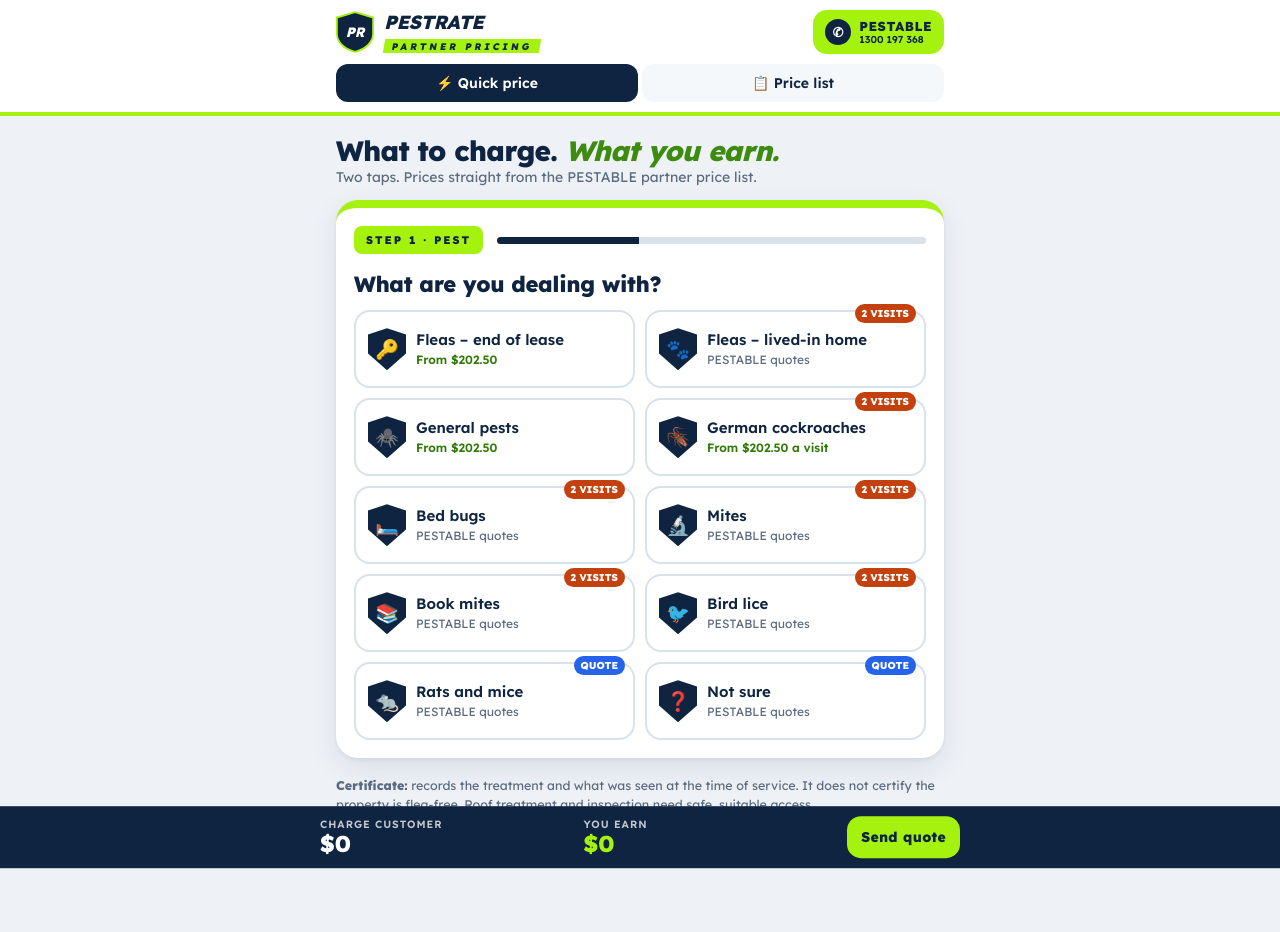
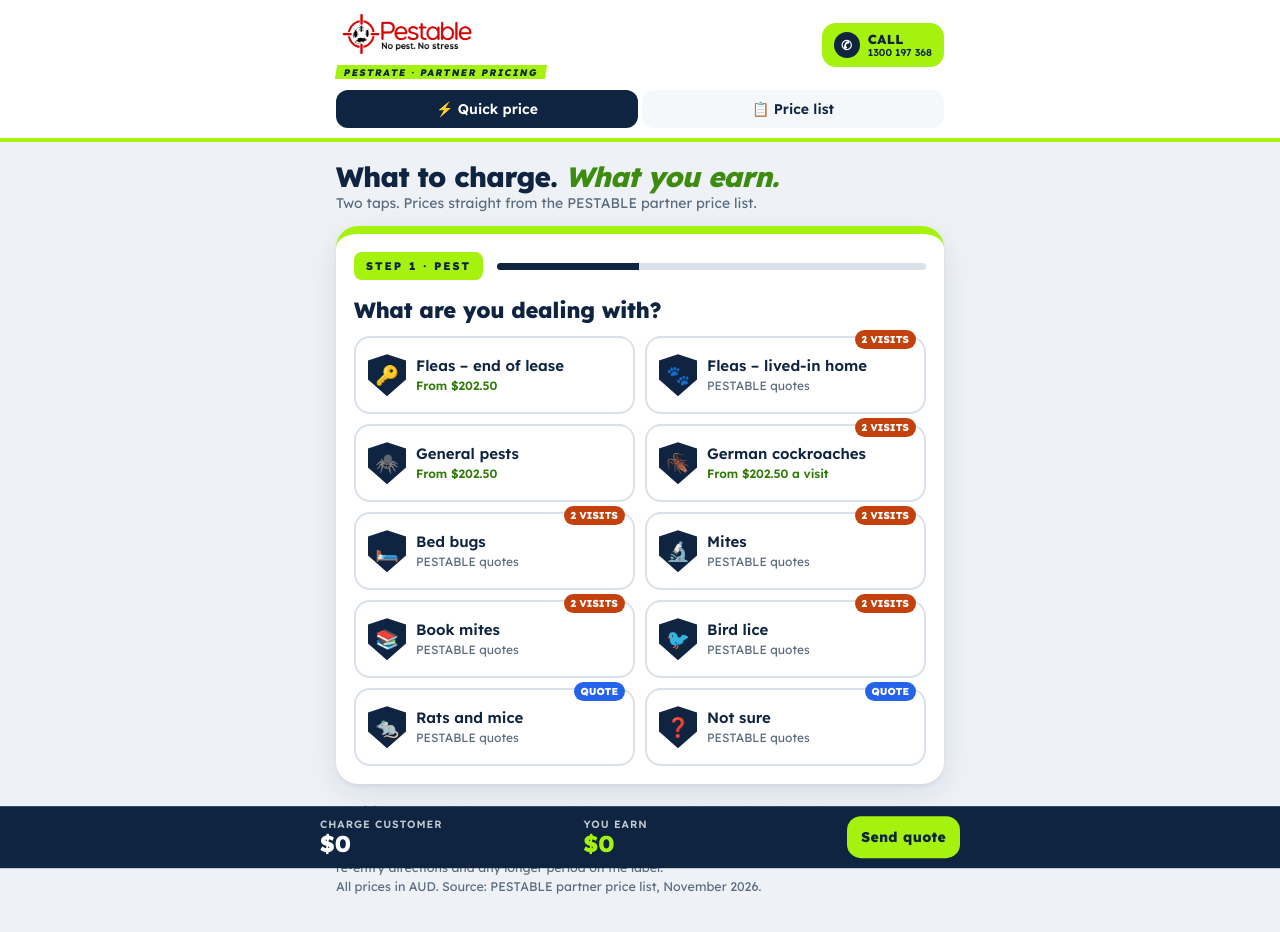
Before and after one commit to TheCyberExterminator/PestRate, a plain HTML site: page index.html in a window 1280 px wide. Drawn offline with Linux system fonts and the light colour scheme.

Commit message:
Add the Pestable logo to the header and as the home-screen icon
Removes test screenshots committed by mistake.

Co-Authored-By: Claude Opus 5.5 <noreply@anthropic.com>
Claude-Session: https://claude.ai/code/session_012RsdcfVskLyv8dJYdvPx7k

```diff
--- a/index.html
+++ b/index.html
@@ -7,6 +7,8 @@
 <meta name="apple-mobile-web-app-capable" content="yes">
 <meta name="apple-mobile-web-app-title" content="PestRate">
 <title>PestRate</title>
+<link rel="icon" href="icon.png">
+<link rel="apple-touch-icon" href="icon.png">
 <link rel="preconnect" href="https://fonts.googleapis.com">
 <link href="https://fonts.googleapis.com/css2?family=Lexend:wght@400;600;800&display=swap" rel="stylesheet">
 <style>
@@ -31,8 +33,10 @@
   header{background:var(--card);border-bottom:4px solid var(--lime);position:sticky;top:0;z-index:5}
   .bar{max-width:640px;margin:auto;padding:10px 16px;display:flex;align-items:center;gap:10px}
   .logo{width:38px;height:42px;flex:none}
-  .brand b{display:block;font-weight:800;font-size:19px;letter-spacing:-.3px;font-style:italic}
-  .brand span{display:inline-block;background:var(--lime);color:var(--lime-ink);font-size:9.5px;font-weight:800;letter-spacing:3px;padding:1px 8px;transform:skew(-10deg)}
+  .brand{min-width:0}
+  .brand .lp{display:block;background:#fff;border-radius:10px;padding:3px 6px;width:fit-content}
+  .brand img{display:block;height:44px;width:auto;max-width:100%}
+  .brand .sub{margin-top:4px;display:inline-block;background:var(--lime);color:var(--lime-ink);font-size:9.5px;font-weight:800;letter-spacing:1.5px;padding:1px 8px;transform:skew(-10deg);white-space:nowrap}
   .call{margin-left:auto;background:var(--lime);color:var(--lime-ink);border-radius:14px;padding:9px 12px;font-weight:800;letter-spacing:.5px;
         text-decoration:none;display:flex;gap:8px;align-items:center;font-size:13px;line-height:1.1}
   .call i{background:var(--navy);color:#fff;border-radius:50%;width:26px;height:26px;display:grid;place-items:center;font-style:normal}
@@ -146,9 +150,8 @@
 <body>
 <header>
   <div class="bar">
-    <svg class="logo" viewBox="0 0 42 46" aria-hidden="true"><path d="M21 1 41 7v18c0 10-9 17-20 20C10 42 1 35 1 25V7Z" fill="#0f2440" stroke="#a6f20f" stroke-width="2"/><text x="21" y="29" text-anchor="middle" font-family="Lexend,sans-serif" font-weight="800" font-style="italic" font-size="15" fill="#fff">PR</text></svg>
-    <div class="brand"><b>PESTRATE</b><span>PARTNER PRICING</span></div>
-    <a class="call" href="tel:1300197368"><i>✆</i><span>PESTABLE<small>1300 197 368</small></span></a>
+    <div class="brand"><span class="lp"><img src="pestable-logo.png" alt="Pestable – No pest. No stress" width="720" height="238"></span><span class="sub">PESTRATE · PARTNER PRICING</span></div>
+    <a class="call" href="tel:1300197368"><i>✆</i><span>CALL<small>1300 197 368</small></span></a>
   </div>
   <div class="tabs"><button id="tQuote" class="on">⚡ Quick price</button><button id="tList">📋 Price list</button></div>
 </header>
```
Also changed, not shown: b1.png (deleted), c1.png (deleted), c2.png (deleted), icon.png (added), pestable-logo.png (added).
